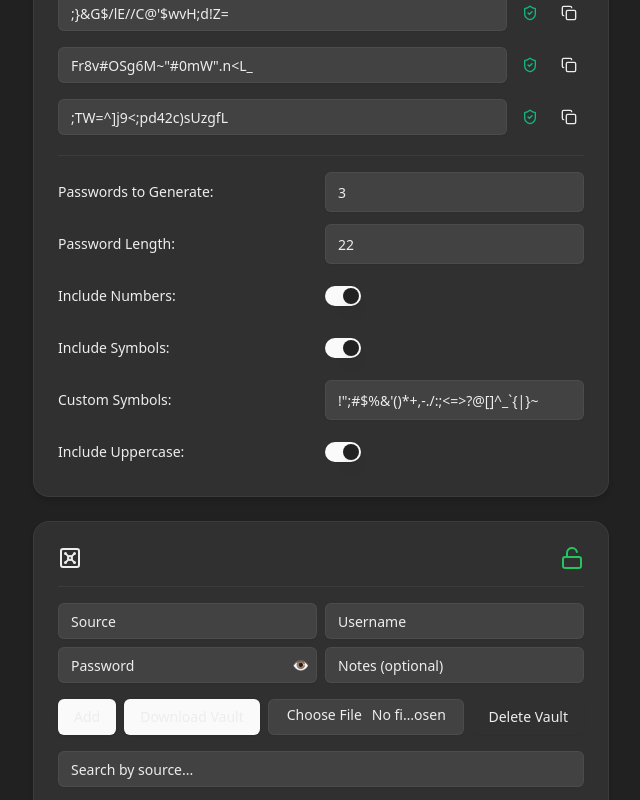
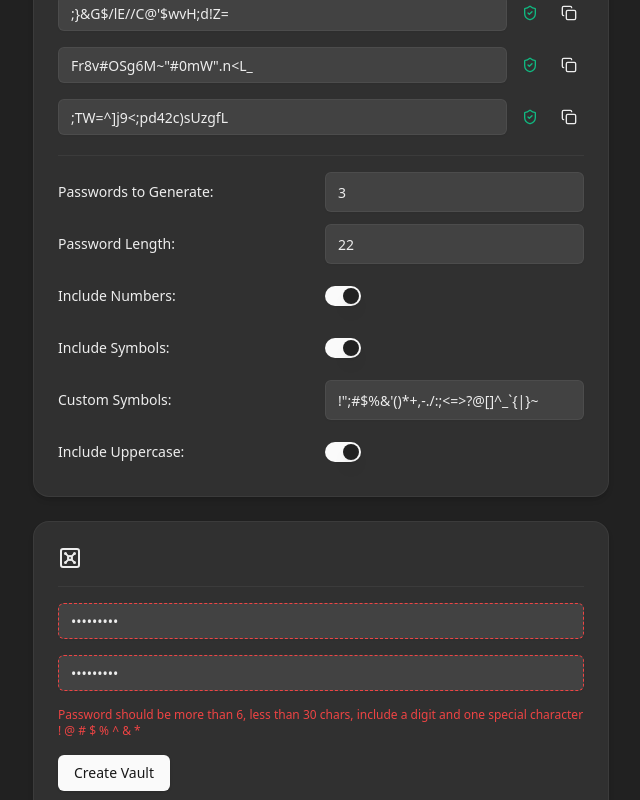
Before and after one commit to cyberfish-dev/pass-tool, a Next.js app: page / in a window 1280 px wide. Both pictures are taken after typing "Sample123", "Sample123" into the empty fields and a click on the button "Create Vault". Shown: the part 195-995 px from the top of the page, without its empty margins (319-959 px from the left). Built offline with nearby package versions, Linux system fonts and the light colour scheme.

Commit message:
started vault fixes

```diff
--- a/components/ui/button.tsx
+++ b/components/ui/button.tsx
@@ -10,9 +10,9 @@ const buttonVariants = cva(
     variants: {
       variant: {
         default:
-          "bg-primary text-primary-foreground shadow hover:bg-primary/90",
+          "bg-primary text-primary-foreground shadow hover:bg-primary/70",
         destructive:
-          "bg-destructive text-destructive-foreground shadow-sm hover:bg-destructive/90",
+          "bg-destructive text-destructive-foreground shadow-sm hover:bg-destructive/70",
         outline:
           "border border-input bg-background shadow-sm hover:bg-accent hover:text-accent-foreground",
         secondary:
--- a/components/ui/input.tsx
+++ b/components/ui/input.tsx
@@ -8,7 +8,7 @@ const Input = React.forwardRef<HTMLInputElement, React.ComponentProps<"input">>(
       <input
         type={type}
         className={cn(
-          "flex h-9 w-full rounded-md border px-3 py-1 text-base shadow-sm transition-colors file:border-0 file:bg-transparent file:text-sm file:font-medium file:text-foreground placeholder:text-muted-foreground focus-visible:outline-none focus-visible:ring-1 focus-visible:ring-ring disabled:cursor-not-allowed disabled:opacity-50 text-sm",
+          "flex h-9 w-full rounded-md border px-3 py-1 text-base shadow-sm transition-colors file:border-0 file:bg-transparent file:text-sm file:font-medium file:text-foreground focus-visible:outline-none focus-visible:ring-1 focus-visible:ring-ring disabled:cursor-not-allowed disabled:opacity-50 text-sm placeholder:text-xs",
           className
         )}
         ref={ref}
--- a/pages/vault.tsx
+++ b/pages/vault.tsx
@@ -2,7 +2,7 @@ import { useState, useEffect } from "react";
 import { Button } from "@/components/ui/button";
 import { Input } from "@/components/ui/input";
 import { Card, CardContent } from "@/components/ui/card";
-import { Copy, Lock, Unlock, Trash2, LucideVault } from "lucide-react";
+import { Copy, LockKeyhole, Trash2, LucideVault, UnlockKeyhole } from "lucide-react";
 
 async function encryptData(data: string, password: string): Promise<{ iv: string; data: string }> {
   const enc = new TextEncoder();
@@ -90,8 +90,15 @@ export default function VaultView() {
   const [notes, setNotes] = useState("");
   const [search, setSearch] = useState("");
 
+  const PASSWORD_REGEXP =
+  /^(?=.*[0-9])(?=.*[!@#$%^&*])[a-zA-Z0-9!@#$%^&*]{6,30}$/;
+
   const createVault = async () => {
     if (master !== confirmMaster) return setVaultError("Passwords do not match");
+
+    const isValid = PASSWORD_REGEXP.test(master);
+    if (!isValid) return setVaultError("Password should be more than 6, less than 30 chars, include a digit and one special character ! @ # $ % ^ & *");
+
     const encrypted = await encryptData(JSON.stringify({}), master);
     localStorage.setItem("vault", JSON.stringify(encrypted));
     setVault({});
@@ -197,7 +204,7 @@ export default function VaultView() {
         <div className="flex items-center justify-between">
           <h2 className="text-2xl font-bold"><LucideVault></LucideVault></h2>
           {isVaultPresent && (
-            vaultUnlocked ? <Unlock className="text-green-500" /> : <Lock className="text-red-500" />
+            vaultUnlocked ? <UnlockKeyhole className="w-5 h-5"/> : <LockKeyhole className="w-5 h-5"/>
           )}
         </div>
 
@@ -207,11 +214,11 @@ export default function VaultView() {
 
         {!vaultUnlocked ? (
           <>
-            <Input type="password" placeholder="Master Password" value={master} onChange={(e) => setMaster(e.target.value)} />
+            <Input type="password" placeholder="Master Password" className={vaultError && 'border-red-500 border-dashed'} value={master} onChange={(e) => setMaster(e.target.value)} />
             {isCreatingVault && (
-              <Input type="password" placeholder="Confirm Password" value={confirmMaster} onChange={(e) => setConfirmMaster(e.target.value)} />
+              <Input type="password" className={vaultError && 'border-red-500 border-dashed'} placeholder="Confirm Password" value={confirmMaster} onChange={(e) => setConfirmMaster(e.target.value)} />
             )}
-            {vaultError && <p className="text-sm text-red-500">{vaultError}</p>}
+            {vaultError && <p className="text-xs text-red-500">{vaultError}</p>}
             <Button onClick={isCreatingVault ? createVault : unlockVault}>{isCreatingVault ? "Create Vault" : "Unlock Vault"}</Button>
           </>
         ) : (
--- a/styles/globals.css
+++ b/styles/globals.css
@@ -73,6 +73,8 @@
   --radius: 0.5rem;
 
   --emerald: rgb(16 185 129 / var(--tw-text-opacity, 1));
+
+  --primary-foreground: 0 0% 9%;
 }
 
 .dark {
@@ -103,12 +105,16 @@ body {
   color: hsl(var(--foreground));
 }
 
+input::placeholder {
+  color: hsl(var(--foreground), 0.8);
+}
+
 input {
   text-overflow: ellipsis;
 }
 
 input:focus {
- border-color: hsl(var(--foreground));
+ border-color: hsl(var(--foreground), 0.5);
 }
 
 .color-emerald {
```
